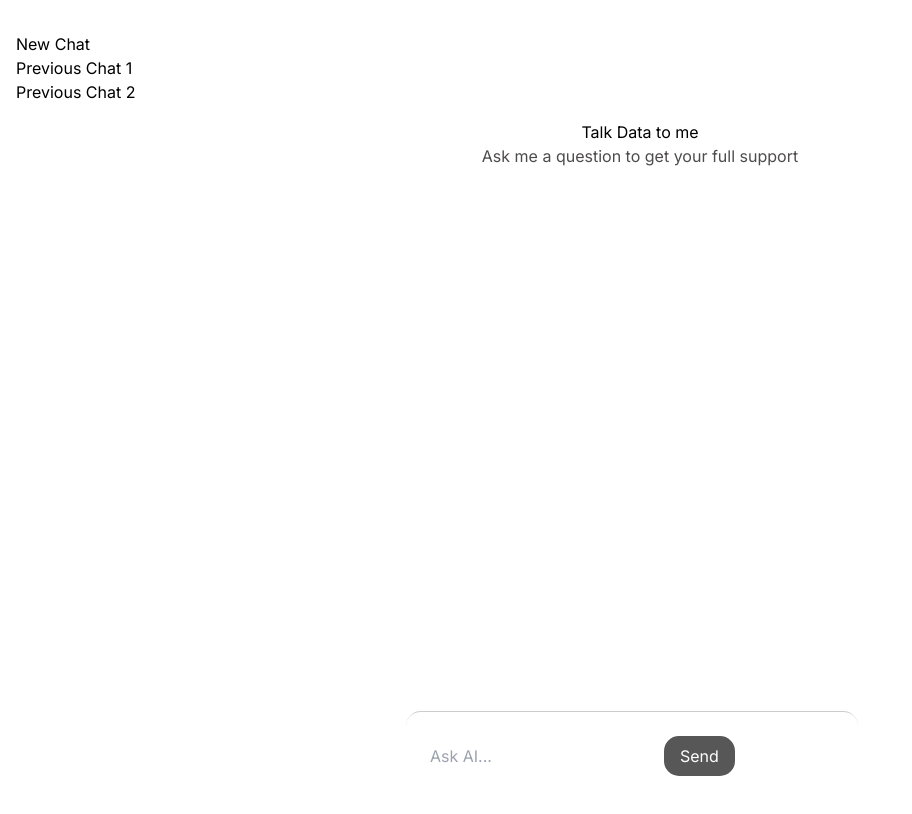
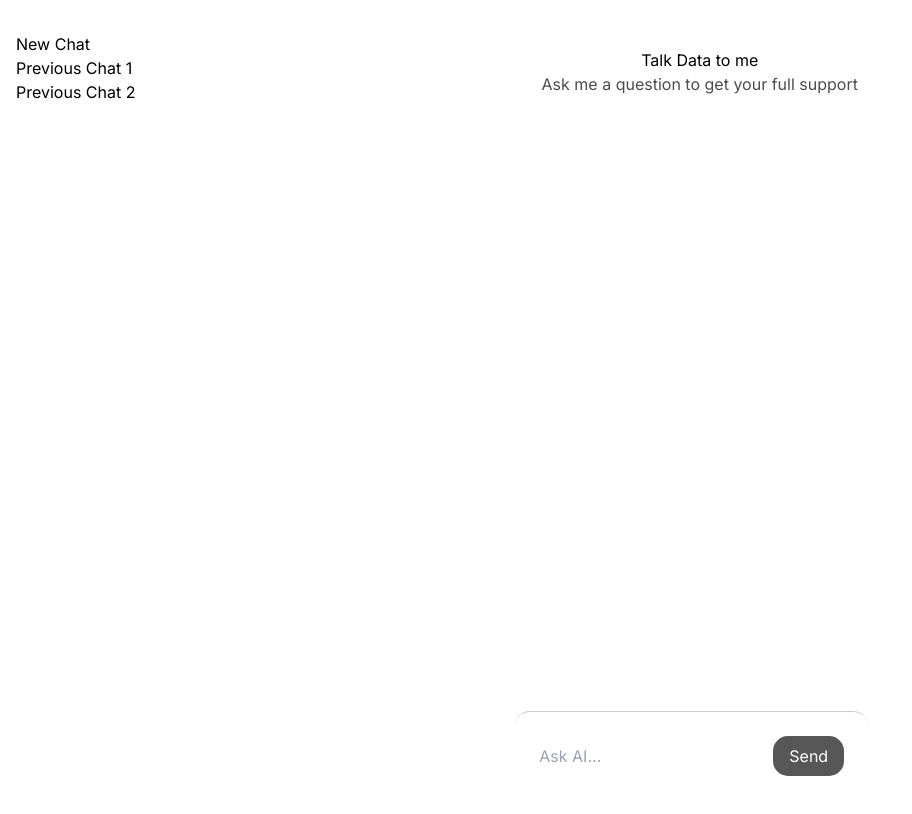
Before and after one commit to TracyK10/bot-assist-ai, a Next.js app: page /chat in a window 1280 px wide. Shown: the top 814 px of the page, without its empty margins (0-912 px from the left). Built offline with nearby package versions, Linux system fonts and the light colour scheme.

Commit message:
Fixed sidebar stylings

```diff
--- a/styles/chatinterface.module.css
+++ b/styles/chatinterface.module.css
@@ -1,8 +1,13 @@
+.pageContainer {
+  display: flex;
+  height: 100vh;
+}
+
 .chatContainer {
   display: flex;
   flex-direction: column;
   height: 100vh;
-  max-width: 500px;
+  max-width: calc(100% - 300px);
   padding: 1rem;
   margin: 0 auto;
   border: none;
```
